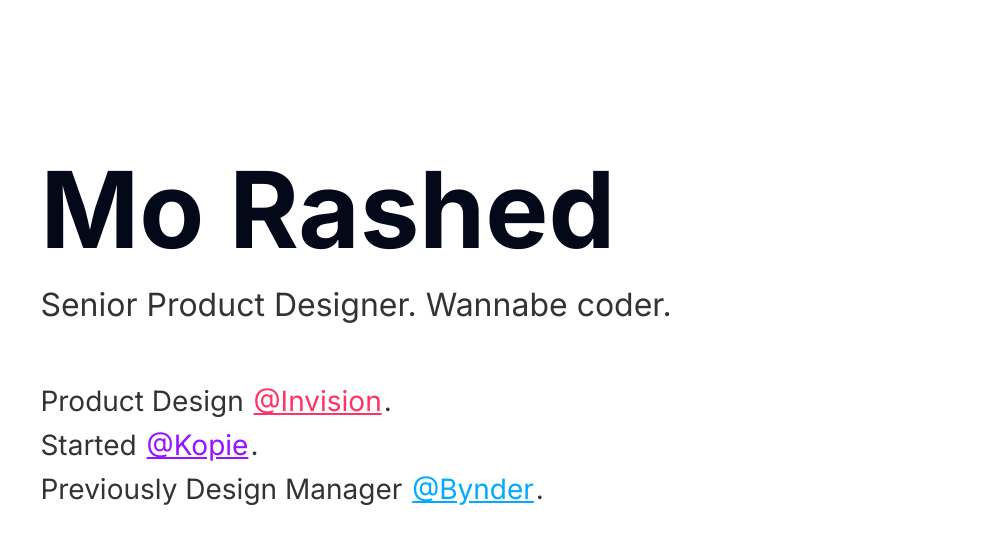
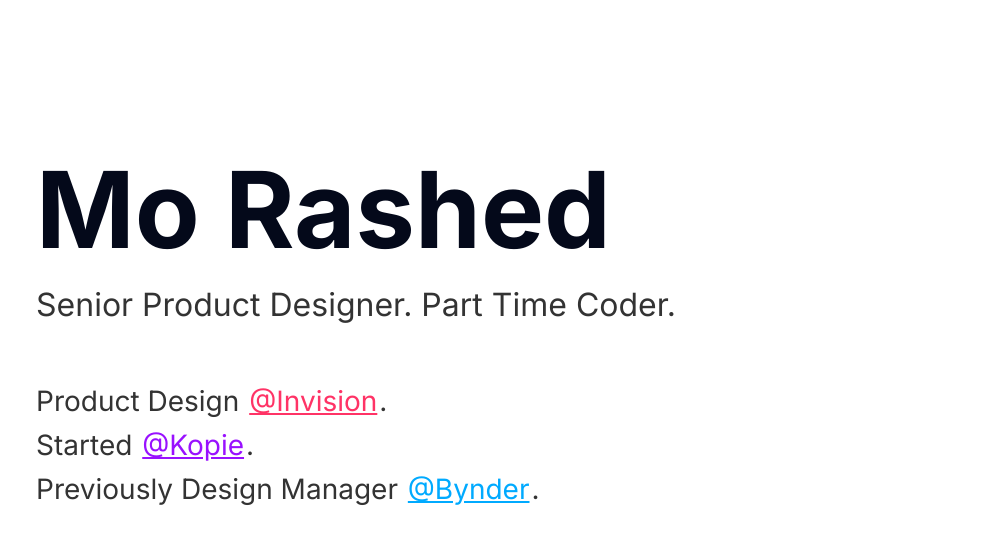
Before and after one commit to murashed/murashed.github.io, a plain HTML site: page index.html in a window 1280 px wide. Shown: the part 70-614 px from the top of the page, without its empty margins (284-1280 px from the left). Drawn offline with nearby package versions, Linux system fonts and the light colour scheme.

Commit message:
Update index.html

```diff
--- a/index.html
+++ b/index.html
@@ -35,7 +35,7 @@
     <main>
         <section>
             <h1>Mo Rashed</h1>
-            <p class="lead">Senior Product Designer. Wannabe coder.</p>
+            <p class="lead">Senior Product Designer. Part Time Coder.</p>
             <ul>
                 <li>Product Design <a href="https://invisionapp.com" target="_blank" class="pink">@Invision</a>.</li>
                 <li>Started <a href="https://kopie.io" target="_blank" class="purple">@Kopie</a>.</li>
```
